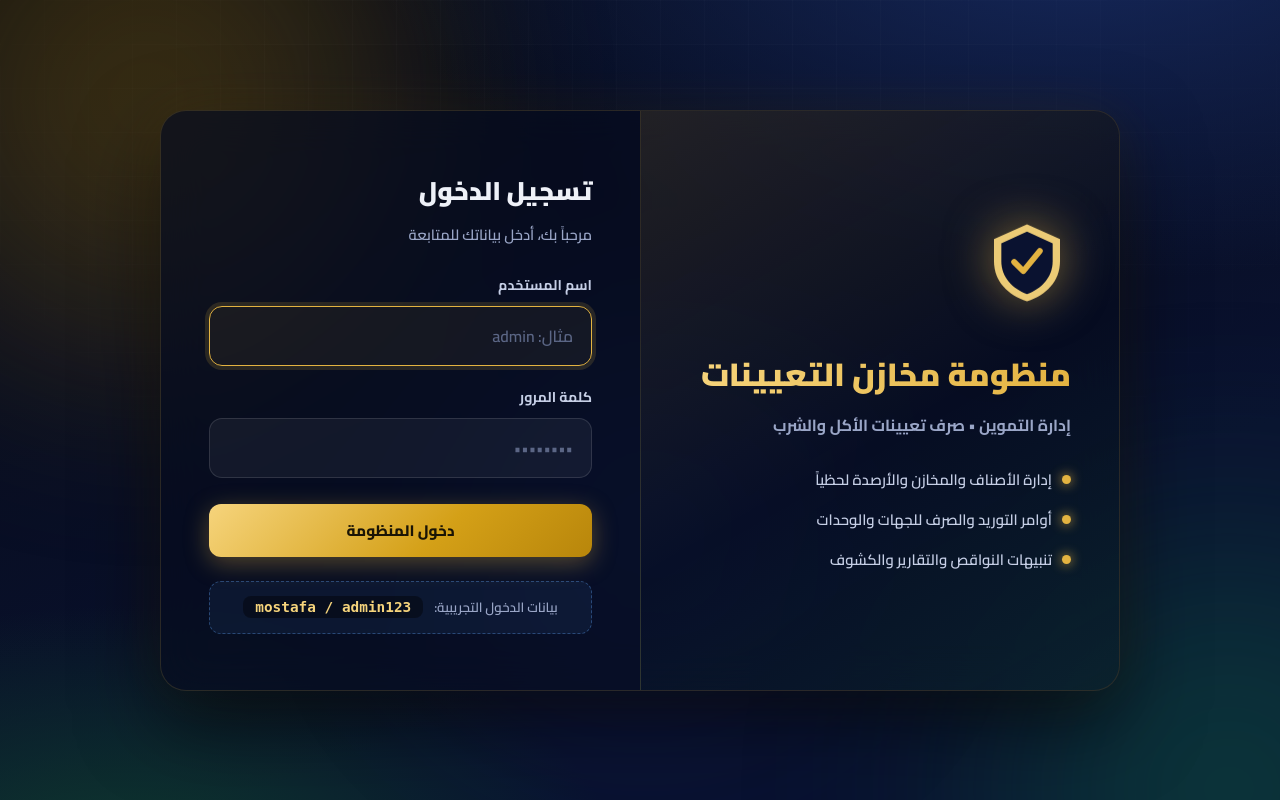
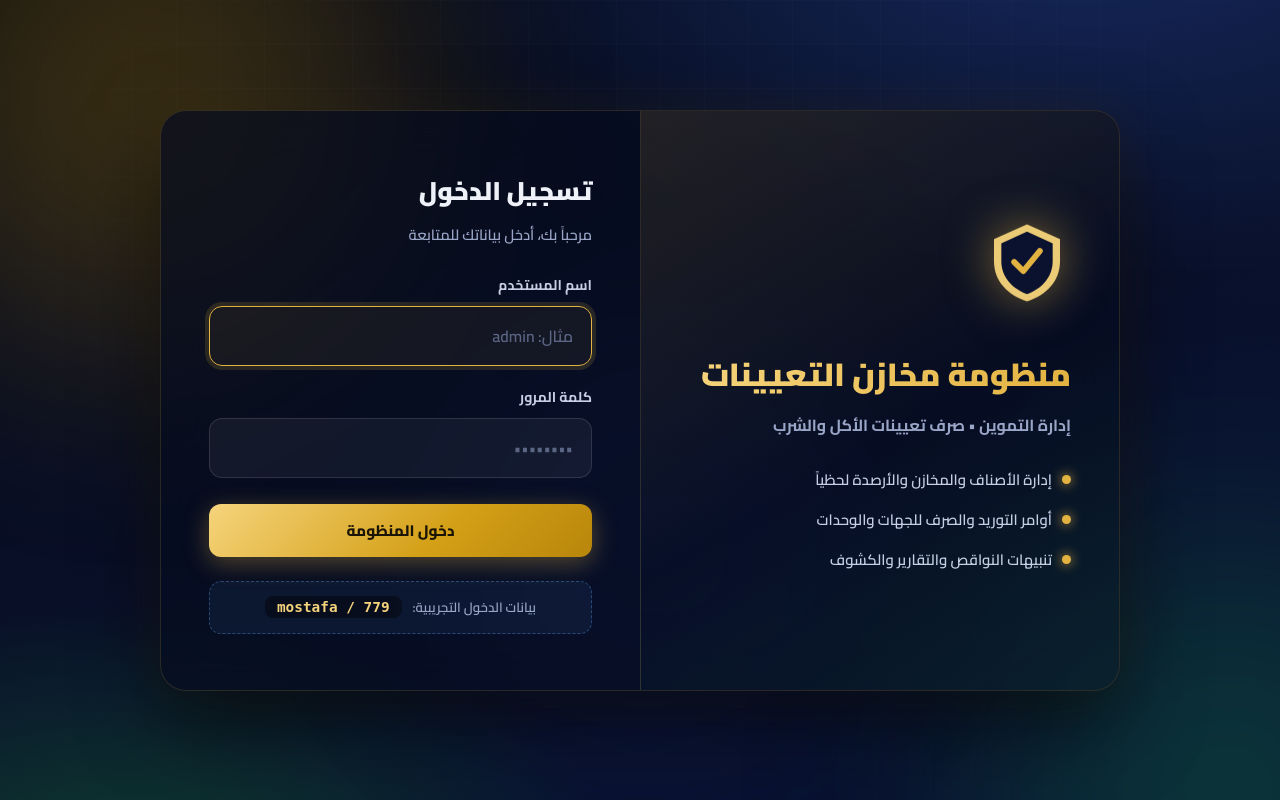
Before and after one commit to laaastfaucet2-hue/Logistics, a Flask app: page /login in a window 1280 px wide. Run offline with Flask 3, Linux system fonts and the light colour scheme.

Commit message:
تغيير كلمة مرور mostafa
Co-authored-by: arena-agent <297053741+arena-agent@users.noreply.github.com>

```diff
--- a/database.py
+++ b/database.py
@@ -102,7 +102,7 @@ def init_db():
     if not cur.execute("SELECT 1 FROM users WHERE username='mostafa'").fetchone():
         cur.execute(
             "INSERT INTO users (username, password, full_name, role) VALUES (?,?,?,?)",
-            ("mostafa", generate_password_hash("admin123"), "مصطفى", "admin"),
+            ("mostafa", generate_password_hash("779"), "مصطفى", "admin"),
         )
 
     # ---------- المخازن ----------
--- a/templates/login.html
+++ b/templates/login.html
@@ -59,7 +59,7 @@
 
     <div class="demo-hint">
       <span>بيانات الدخول التجريبية:</span>
-      <code>mostafa / admin123</code>
+      <code>mostafa / 779</code>
     </div>
   </div>
 </div>
```
Also changed, not shown: README.md.
